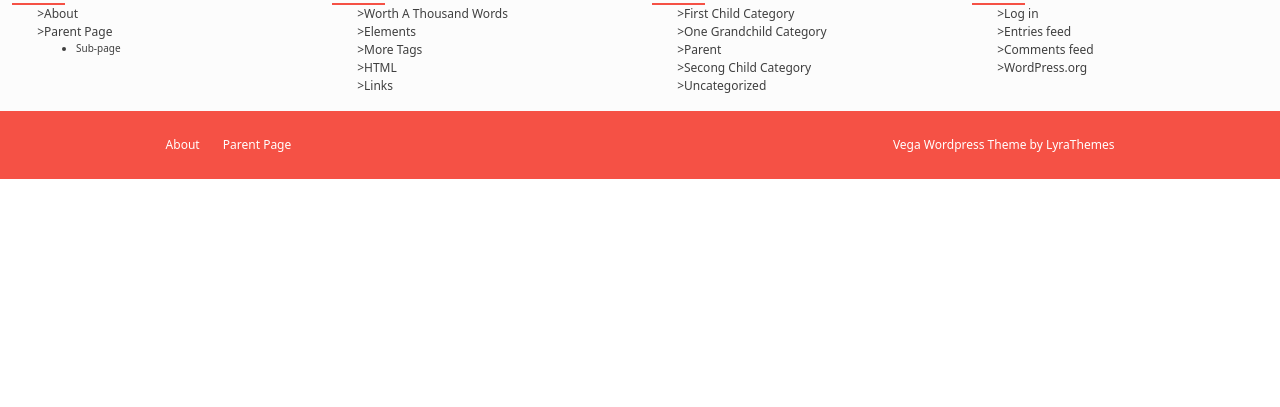
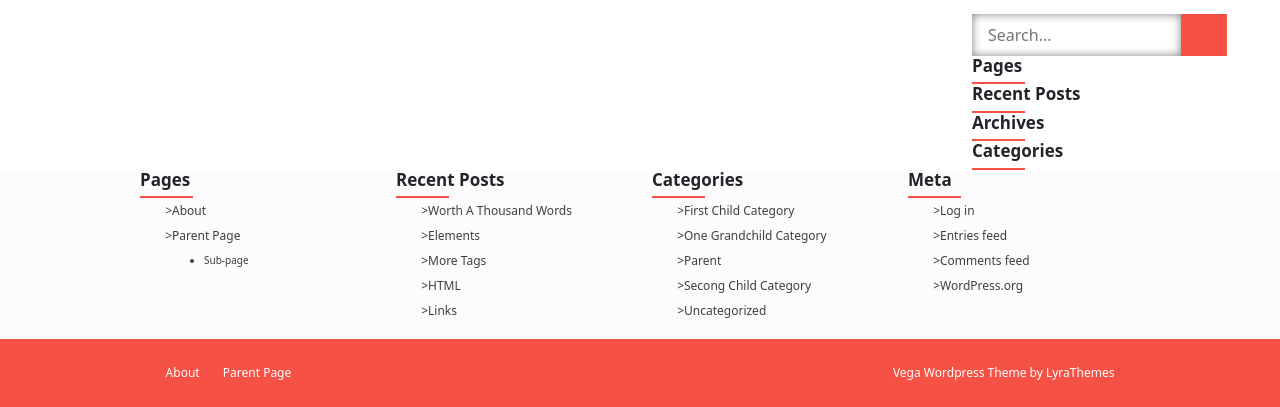
Before and after one commit to partum/Vega, a plain HTML site: page index.html in a window 1280 px wide. Shown: the part 437-844 px from the top of the page. Before the commit the page ends 800 px from the top, so only its background shows below. Drawn offline with nearby package versions, Linux system fonts and the light colour scheme.

Commit message:
styled search bar

```diff
--- a/index.html
+++ b/index.html
@@ -39,8 +39,17 @@
         </header>
       </div>
       <div class="row">
-        <div class="col-md-6">posts</div>
-        <div class="col-md-6">menu</div>
+        <div class="col-md-9">posts</div>
+        <div class="col-md-3">
+          <div id="search-bar">
+            <input type="text" placeholder="Search...">
+            <button id="search-button"></button>
+          </div>
+          <h3>Pages</h3>
+          <h3>Recent Posts</h3>
+          <h3>Archives</h3>
+          <h3>Categories</h3>
+        </div>
       </div>
       <div class="row menu-bottom">
         <div class="col-md-3">
--- a/style.css
+++ b/style.css
@@ -99,6 +99,7 @@ footer {
 }
 .menu-bottom {
   background-color: #fcfcfc;
+  padding: 0 10vw;
 }
 h3 {
   font-size: 17px !important;
@@ -125,4 +126,27 @@ ul ul li {
 }
 .menu-bottom ul {
   list-style-type: ">";
+  line-height: 25px;
 }
+#search-bar {
+  padding-top: 61px;
+  display: flex;
+}
+#search-button {
+  border: none;
+  background-color: #f55145;
+  width: 46px;
+  height: 42px;
+}
+#search-button:hover {
+  background-color: #b94b43;
+}
+input {
+  height: 42px;
+  border-style: none;
+  -moz-box-shadow: inset 0 0 10px gray;
+  -webkit-box-shadow: inset 0 0 10px gray;
+  box-shadow: inset 0 0 10px gray;
+  padding-left: 1em;
+  width: 209px;
+}
```
Also changed, not shown: 1 other file.
